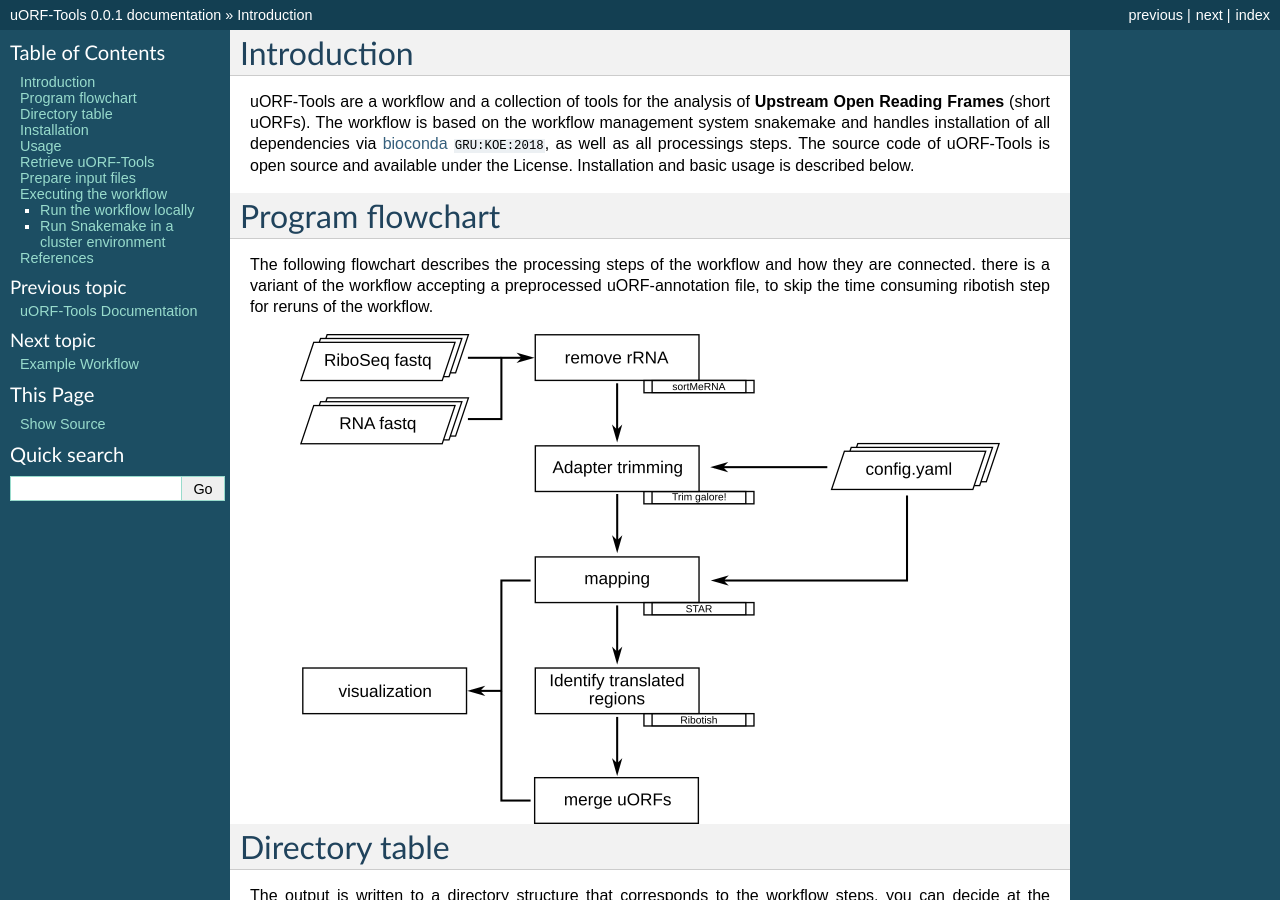
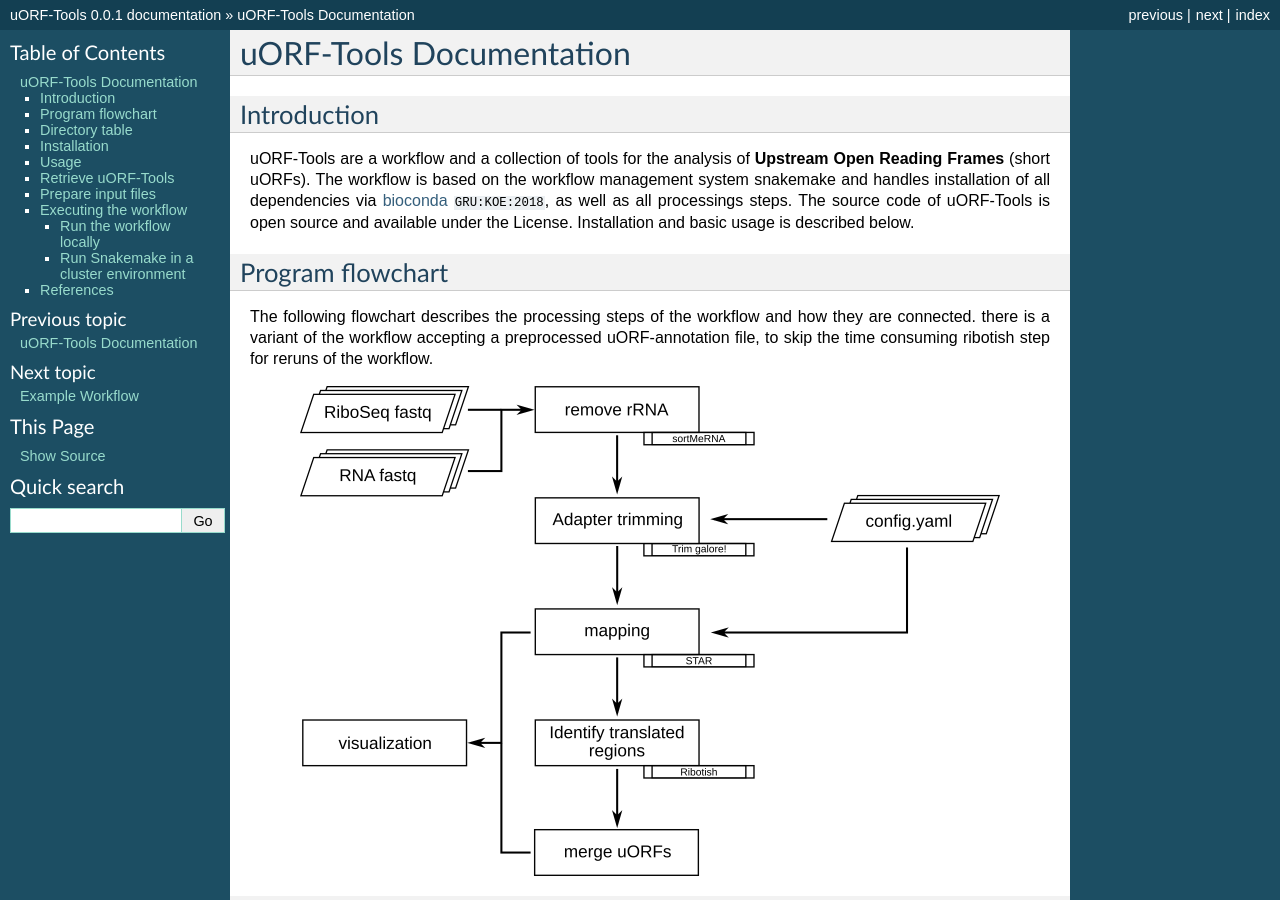
Before and after one commit to RickGelhausen/uORF-Tools_ReadTheDocs, a Sphinx documentation site: the page built from docs/source/overview.rst, in a window 1280 px wide and 900 px high. Built offline with Sphinx 7.4.7, drawn with Linux system fonts in a browser that asks for light colours; cross-references to code outside the pages are shown as plain code; some of the changed text lies outside the part shown.

```diff
--- a/docs/source/overview.rst
+++ b/docs/source/overview.rst
@@ -1,3 +1,6 @@
+########################
+uORF-Tools Documentation
+########################
 Introduction
 ============
 
```
